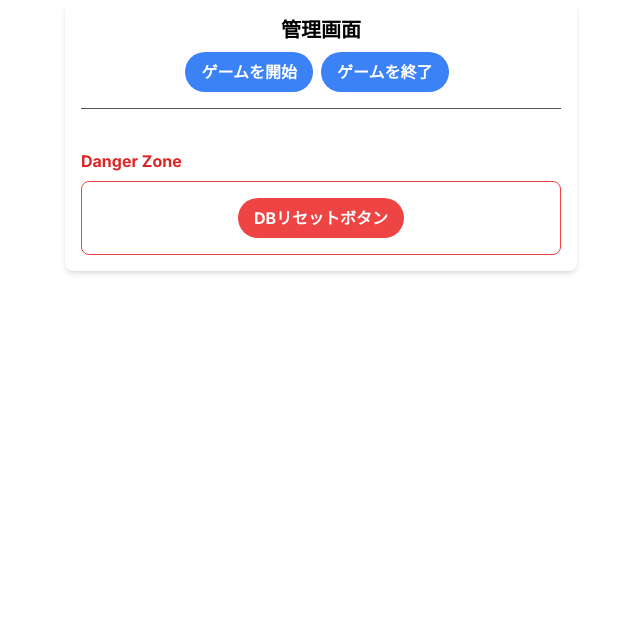
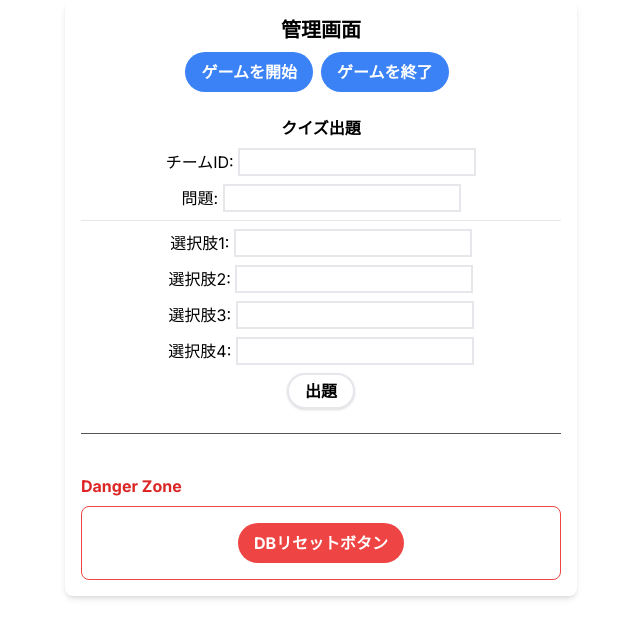
Before and after one commit to tomizawakenshin/hackathon_team4, a Next.js app: page /admin in a window 1280 px wide. Shown: the top 638 px of the page, without its empty margins (319-959 px from the left). Built offline with nearby package versions, Linux system fonts and the light colour scheme.

Commit message:
クイズを投稿するadmin画面を追加しました。

```diff
--- a/src/app/admin/page.tsx
+++ b/src/app/admin/page.tsx
@@ -1,5 +1,6 @@
 "use client";
 
+import AdminPost from "@/components/AdminPost";
 import { handleReset } from "@/logics/handleReset";
 import { turnOffIsGameStartFlag, turnOnIsGameStartFlag } from "@/logics/server/controlIsGameStartFlag";
 import { useState } from "react";
@@ -29,6 +30,7 @@ export default function Admin() {
           ゲームを終了
         </button>
       </div>
+      <AdminPost />
       <div className="border-t border-gray-300 pt-10">
         <div className="text-red-600 font-bold mb-2">Danger Zone</div>
         <div className="border border-red-500 p-4 rounded-lg flex justify-center items-center">
--- /dev/null
+++ b/src/components/AdminPost.tsx
@@ -0,0 +1,55 @@
+"use client";
+
+import QuestionInput from "@/components/QuestionInput";
+import AnswerList from "@/components/AnswerList";
+import SubmitButton from "@/components/SubmitButton";
+import { useEffect, useState } from "react";
+import { submitQuiz, submitQuizByTeamId } from "@/logics/submitQuiz";
+import { useDisableScroll } from "@/hooks/useDisableScroll";
+import TeamHeader from "@/components/TeamHeader";
+import bgImage from "@/assets/images/bg-postPage.jpg";
+import { goToPage } from "@/logics/server/goToPage";
+
+
+export default function AdminPost() {
+  const [teamId, setTeamId] = useState("")
+  const [question, setQuestion] = useState("");
+  const [answers, setAnswers] = useState(["", "", "", ""]);
+  useDisableScroll();
+
+  const handleAnswerChange = (index: number, value: string) => {
+    const newAnswers = [...answers];
+    newAnswers[index] = value;
+    setAnswers(newAnswers);
+  };
+
+  const handleSubmit = async (e: React.FormEvent) => {
+    e.preventDefault();
+    console.log(question, answers);
+    // 投稿処理を書く
+    await submitQuizByTeamId(teamId, question, answers);
+  };
+
+  const answerInputs = answers.map((answer, index) => (
+    <div>
+      選択肢{index + 1}: <input key={index} value={answer} onChange={(e) => handleAnswerChange(index, e.target.value)} className="border-2 mt-2" />
+    </div>
+  ))
+
+  return (
+    <div className="text-center my-6">
+      <h2 className="font-bold">クイズ出題</h2>
+      <form onSubmit={handleSubmit}>
+        <div>
+          チームID: <input value={question} onChange={(e) => setTeamId(e.target.value)} className="border-2 mt-2" />
+        </div>
+        <div>
+          問題: <input value={question} onChange={(e) => setQuestion(e.target.value)} className="border-2 mt-2" />
+        </div>
+        <hr className="mt-2"/>
+        {answerInputs}
+        <button className="font-bold border-2 rounded-full shadow bg-white hover:bg-slate-100 active:bg-slate-200 px-4 py-1 mt-2">出題</button>
+      </form>
+    </div>
+  );
+};
--- a/src/logics/submitQuiz.ts
+++ b/src/logics/submitQuiz.ts
@@ -29,3 +29,25 @@ export const submitQuiz = async (user: any, question: string, answers: string[])
         throw new ReferenceError(`Error adding quizzes Document: ${error}`);
     }
 };
+
+/** 投稿をDBに格納する関数です。引数にはチームIDを渡します。 */
+export const submitQuizByTeamId = async (teamId: string, question: string, answers: string[]) => {
+    try {
+        const quizColRef = collection(db, "quizzes");
+        const quizPostedTeamsColRef = collection(db, "quizPostedTeams");
+
+        const quizzesDocRef = doc(quizColRef);
+        const quizPostedTeamsDocRef = doc(quizPostedTeamsColRef, teamId);
+
+        // setDocを使用してデータを設定
+        await setDoc(quizzesDocRef, {
+            id: quizzesDocRef.id, // 自動生成されたIDをデータに含める
+            options: answers,
+            question: question,
+            teamId: teamId,
+        });
+        await setDoc(quizPostedTeamsDocRef, { teamId: teamId });
+    } catch (error) {
+        throw new ReferenceError(`Error adding quizzes Document: ${error}`);
+    }
+};
```
